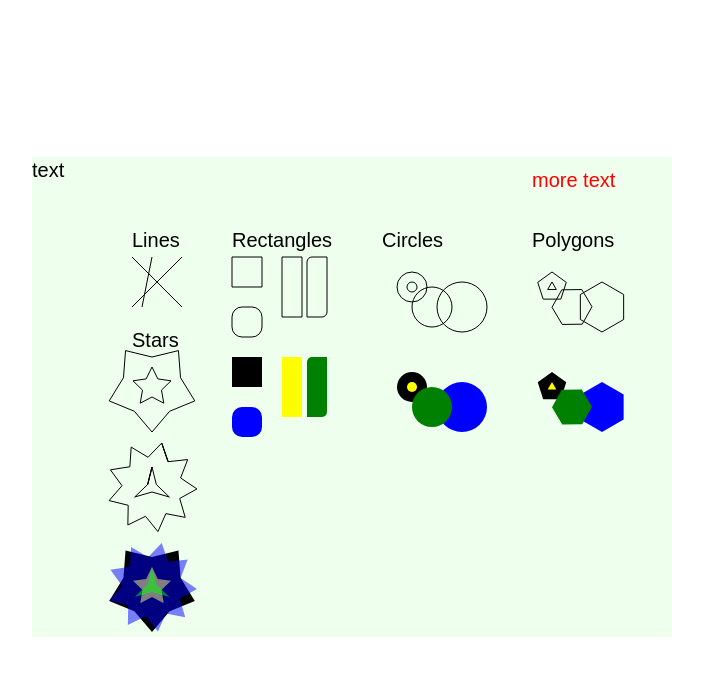
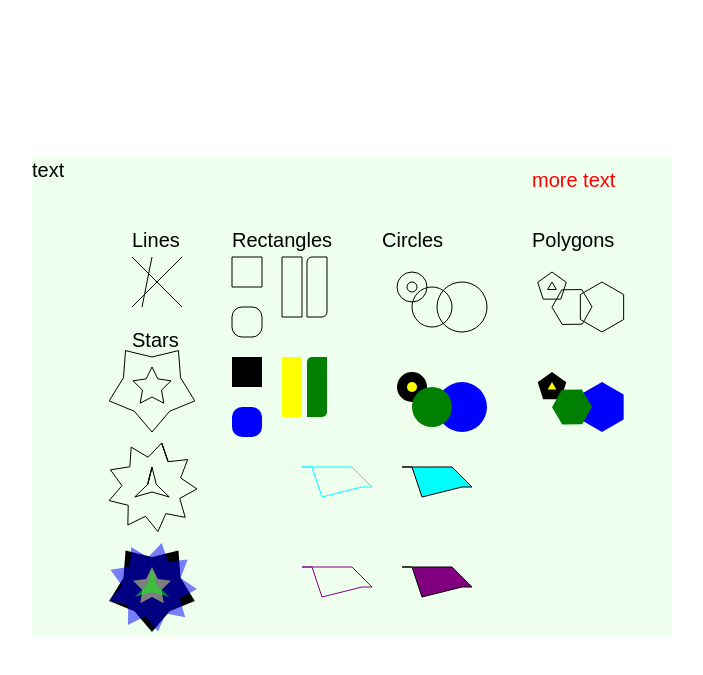
Before and after one commit to Lerc/whio, a plain HTML site: page tests/drawing.html in a window 1280 px wide. Shown: the part 5-680 px from the top of the page, without its empty margins (288-991 px from the left). Drawn offline with Linux system fonts and the light colour scheme.

Commit message:
Added shape drawing using points of [ num, num ] or {x:num, y:num}

```diff
--- a/tests/drawing.html
+++ b/tests/drawing.html
@@ -103,6 +103,20 @@
 			setColour("rgba(0,255,0,0.5)");
 			fillStar(120,430,20,0.25,3);
 
+            var arrayPoints = [[-30,10],[-20,10],[-10,40],[30,30],[40,30],[20,10]];
+            var objectPoints = [{x:-30,y:10}, {x:-20,y:10}, {x:-10,y:40} , {x:30, y:30}, {x:40,y:30}, {x:20,y:10}];
+            setColour("cyan");
+            drawShape(300,300,arrayPoints,1,0);
+            fillShape(400,300,arrayPoints,1,0);
+            setColour("black");
+            drawShape(400,300,arrayPoints,1,0);
+
+            setColour("purple");
+            drawShape(300,400,objectPoints,1,0);
+            fillShape(400,400,objectPoints,1,0);
+            setColour("black");
+            drawShape(400,400,objectPoints,1,0);
+
 	</script>
 </body>
 </html>
--- a/whiojs/whio.js
+++ b/whiojs/whio.js
@@ -1,3 +1,5 @@
+
+
 //Canvas extensions from MJS
 	CanvasRenderingContext2D.prototype.polygon = function (x,y,r,n,t){
 	 t=t ||0;
@@ -106,6 +108,11 @@ var Whio = (function(){
 		}
     }
 
+    function arrayPoints2d(points) {
+        if (Object.isArray(points[0])) return Object.clone(points);
+        return points.map(function(point) {return [point.x,point.y];} )
+    }
+
 	var defaultCanvasHelper;
 	var currentCanvasHelper;
 
@@ -159,13 +166,13 @@ var Whio = (function(){
 	};
 
 	CanvasHelper.prototype.drawShape = function (x,y,points,s,t) {
-		//this.ctx.shape(x,y,points,s,t);
-		//this.ctx.stroke();
+		this.ctx.shape(x,y,arrayPoints2d(points),s,t);
+		this.ctx.stroke();
 	};
 
 	CanvasHelper.prototype.fillShape = function (x,y,points,s,t) {
-		//this.ctx.shape(x,y,points,s,t);
-		//this.ctx.fill();
+		this.ctx.shape(x,y,arrayPoints2d(points),s,t);
+		this.ctx.fill();
 	};
 
 	CanvasHelper.prototype.drawPolygon = function (x,y,r,n,t) {
```
